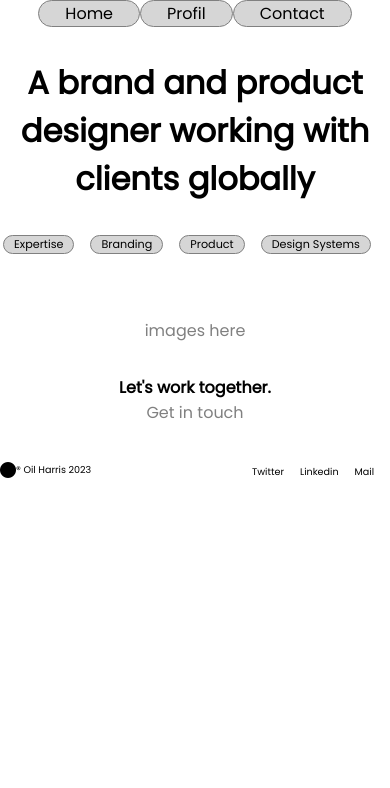
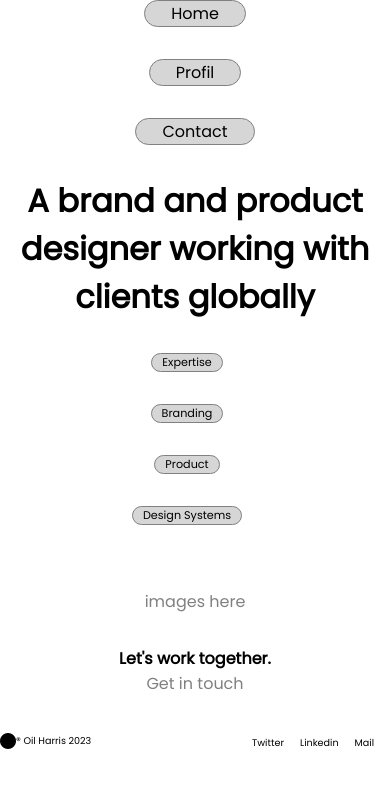
Before and after one commit to Gipsy1403/projet-OH-, a plain HTML site: page index.html in a window 390 px wide. Drawn offline with Linux system fonts and the light colour scheme.

Commit message:
responsivité de la 1er page

```diff
--- a/assets/css/style.css
+++ b/assets/css/style.css
@@ -108,3 +108,15 @@ footer{
   font-size: 0.6em;
 
 }
+
+@media screen and (max-width : 510px) {
+  main ul {
+    flex-direction: column;
+  }
+}
+
+@media screen and (max-width : 400px) {
+  nav ul{
+    flex-direction: column;
+  }
+}
```
